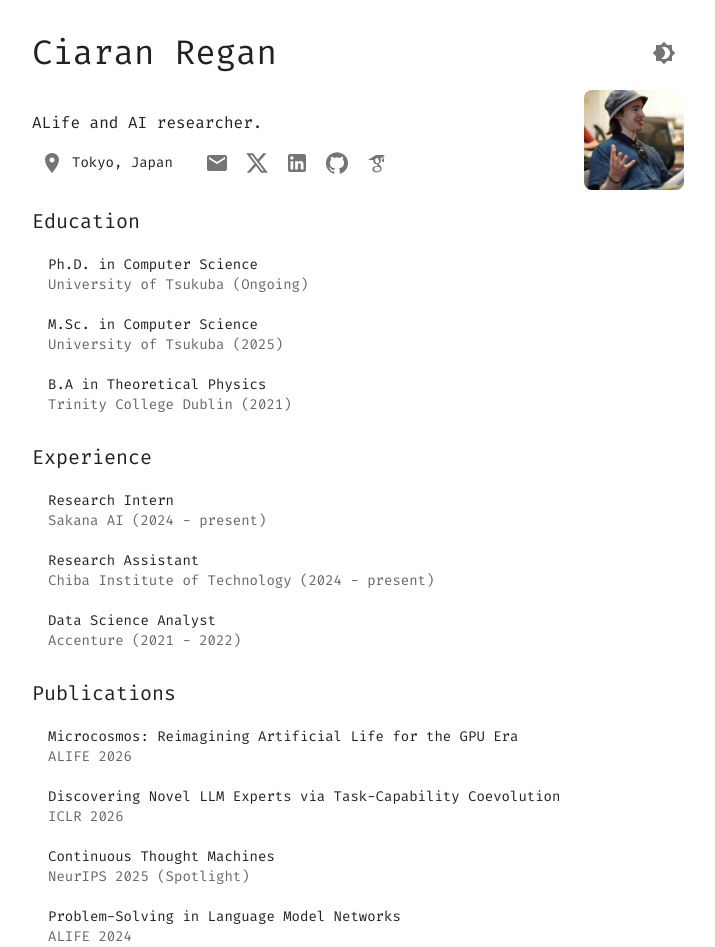
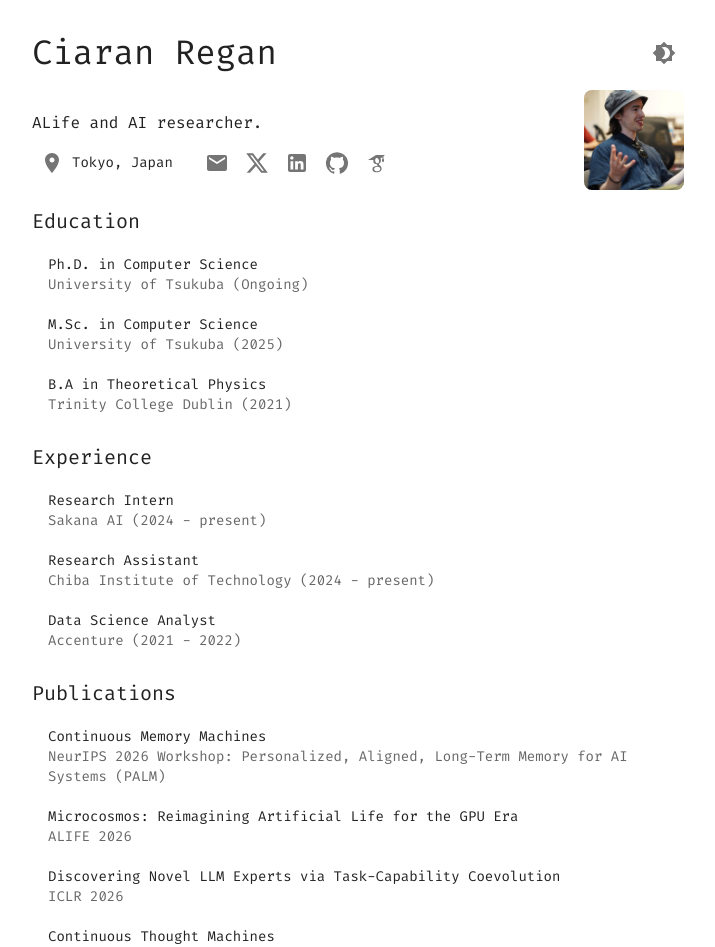
Before and after one commit to ciaran-regan-ie/personal-website, a React (Vite) app: page / in a window 1280 px wide. Shown: the top 947 px of the page, without its empty margins (282-997 px from the left). Built offline with nearby package versions, Linux system fonts and the light colour scheme; the HTML template or start-up script is replaced by a standard one.

Commit message:
Add Continuous Memory Machines PALM 2026 publication

```diff
--- a/src/pages/HomePage.jsx
+++ b/src/pages/HomePage.jsx
@@ -211,6 +211,28 @@ const HomePage = ({ darkMode, onToggleDarkMode }) => {
             <ListItemText
               primary={
                 <Link
+                  href="https://arxiv.org/abs/2610.07907"
+                  target="_blank"
+                  rel="noopener noreferrer"
+                  sx={{
+                    color: 'inherit',
+                    textDecoration: 'none',
+                    '&:hover': {
+                      textDecoration: 'underline',
+                      textDecorationColor: theme.palette.text.primary,
+                    },
+                  }}
+                >
+                  Continuous Memory Machines
+                </Link>
+              }
+              secondary="NeurIPS 2026 Workshop: Personalized, Aligned, Long-Term Memory for AI Systems (PALM)"
+            />
+          </ListItem>
+          <ListItem>
+            <ListItemText
+              primary={
+                <Link
                   href="https://arxiv.org/abs/2607.02954"
                   target="_blank"
                   rel="noopener noreferrer"
```
